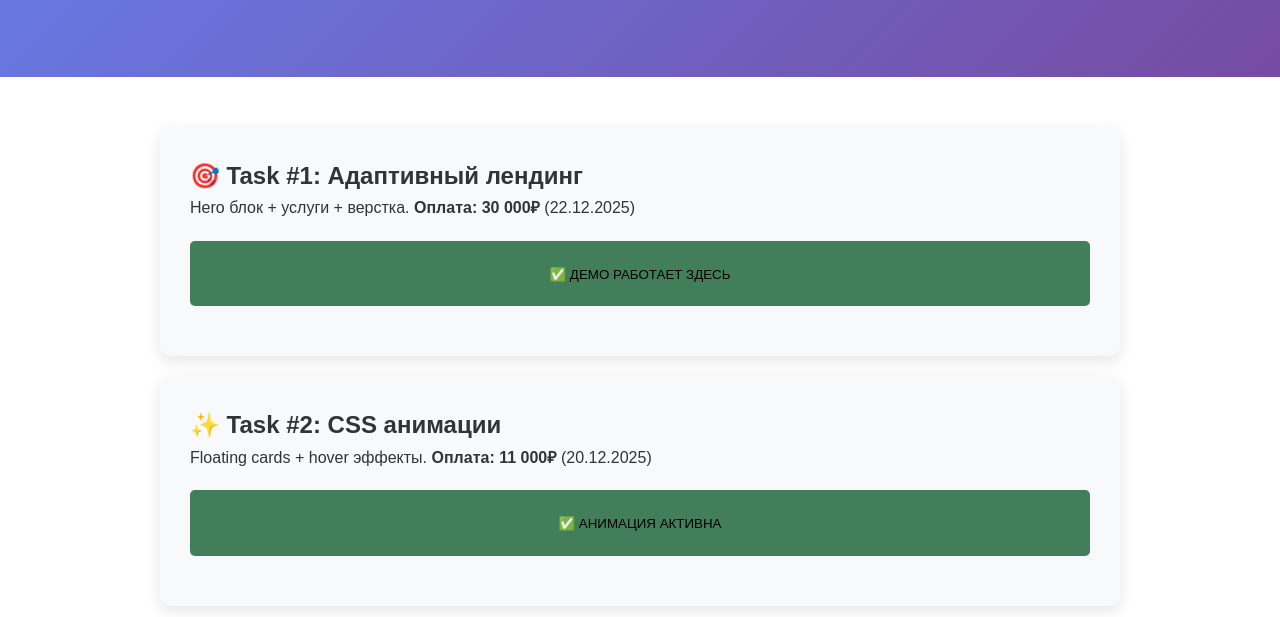
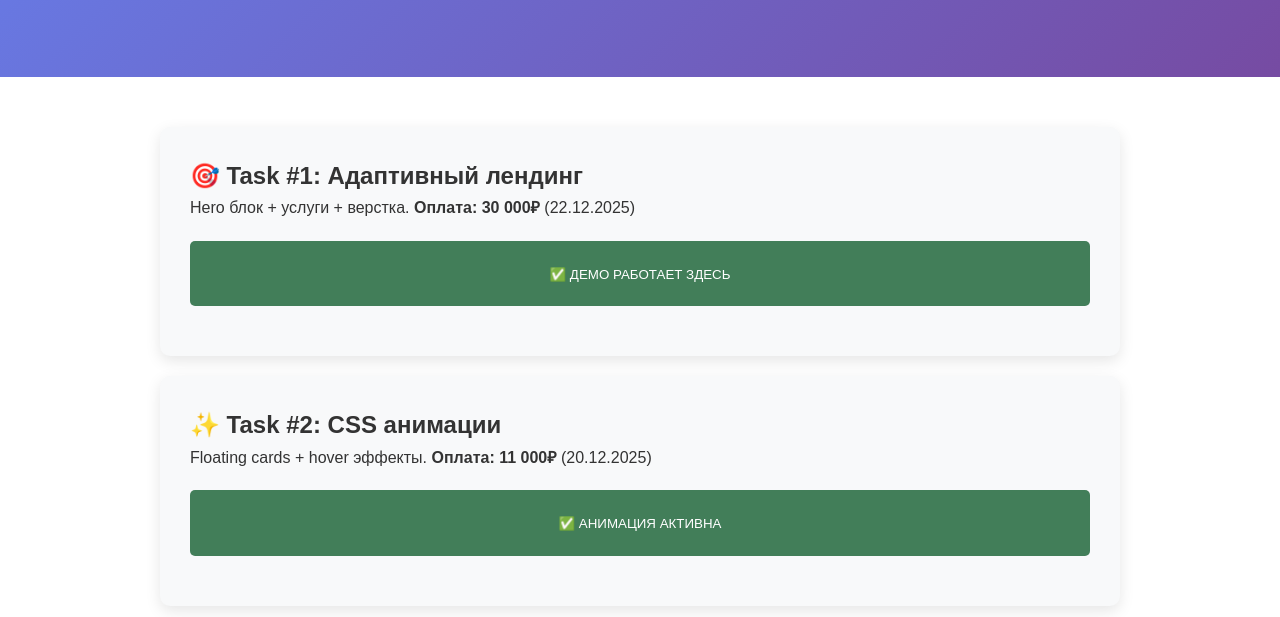
Before and after one commit to danyturb0/fronted-tasks, a plain HTML site: page index.html in a window 1280 px wide. Shown: the part 183-800 px from the top of the page. Drawn offline with Linux system fonts and the light colour scheme.

Commit message:
Update index.html

```diff
--- a/index.html
+++ b/index.html
@@ -13,7 +13,9 @@
         .project { background: #f8f9fa; margin: 20px 0; padding: 30px; border-radius: 10px; box-shadow: 0 5px 15px rgba(0,0,0,0.1); }
         .demo { background: #427e59; color: white; padding: 20px; border-radius: 5px; text-align: center; margin: 20px 0;}
 
-        button {background: none;
+        button {
+            color: #fff;
+                background: none;
                      border: none;
                padding: 0;} /* добавил, I want thats delete button's bg  */
         @media (max-width: 768px) { .hero h1 { font-size: 2em; } }
```
